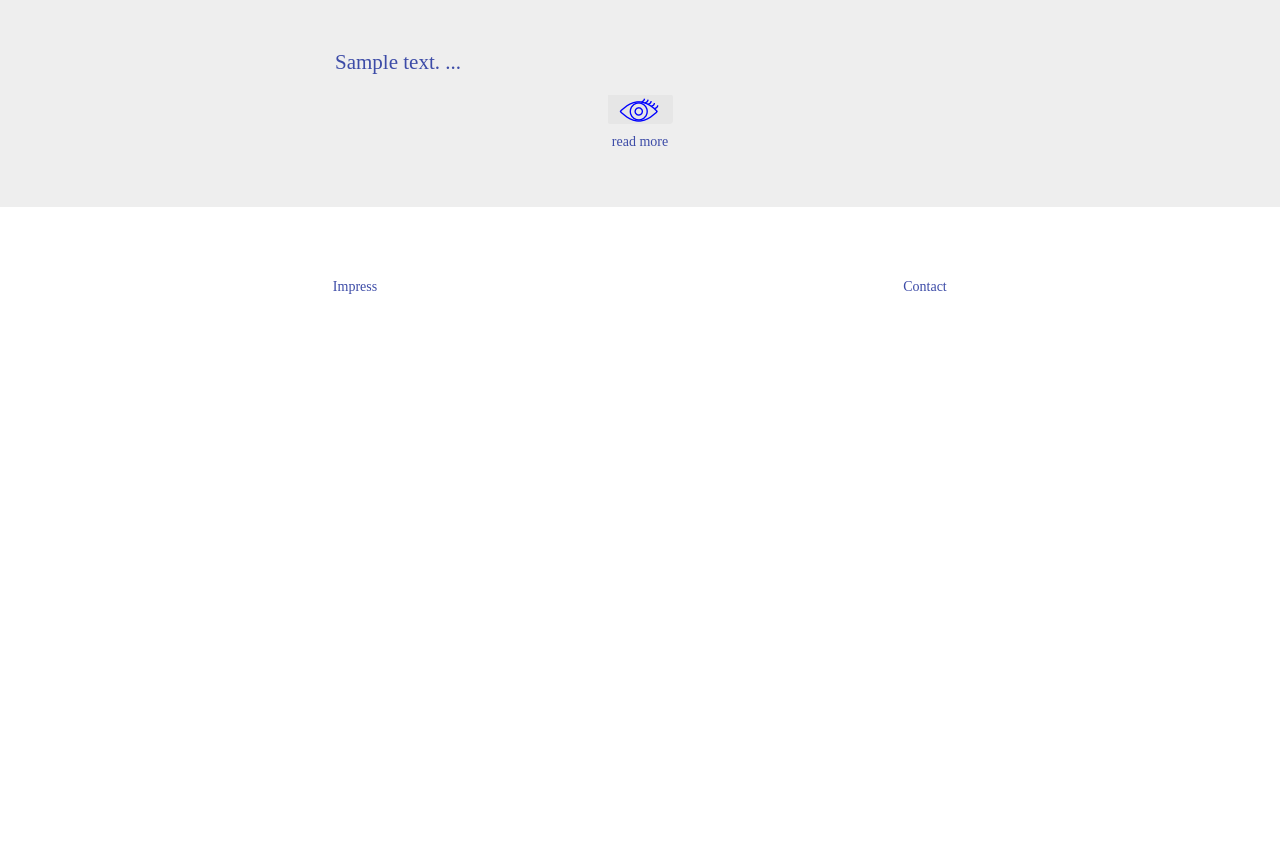
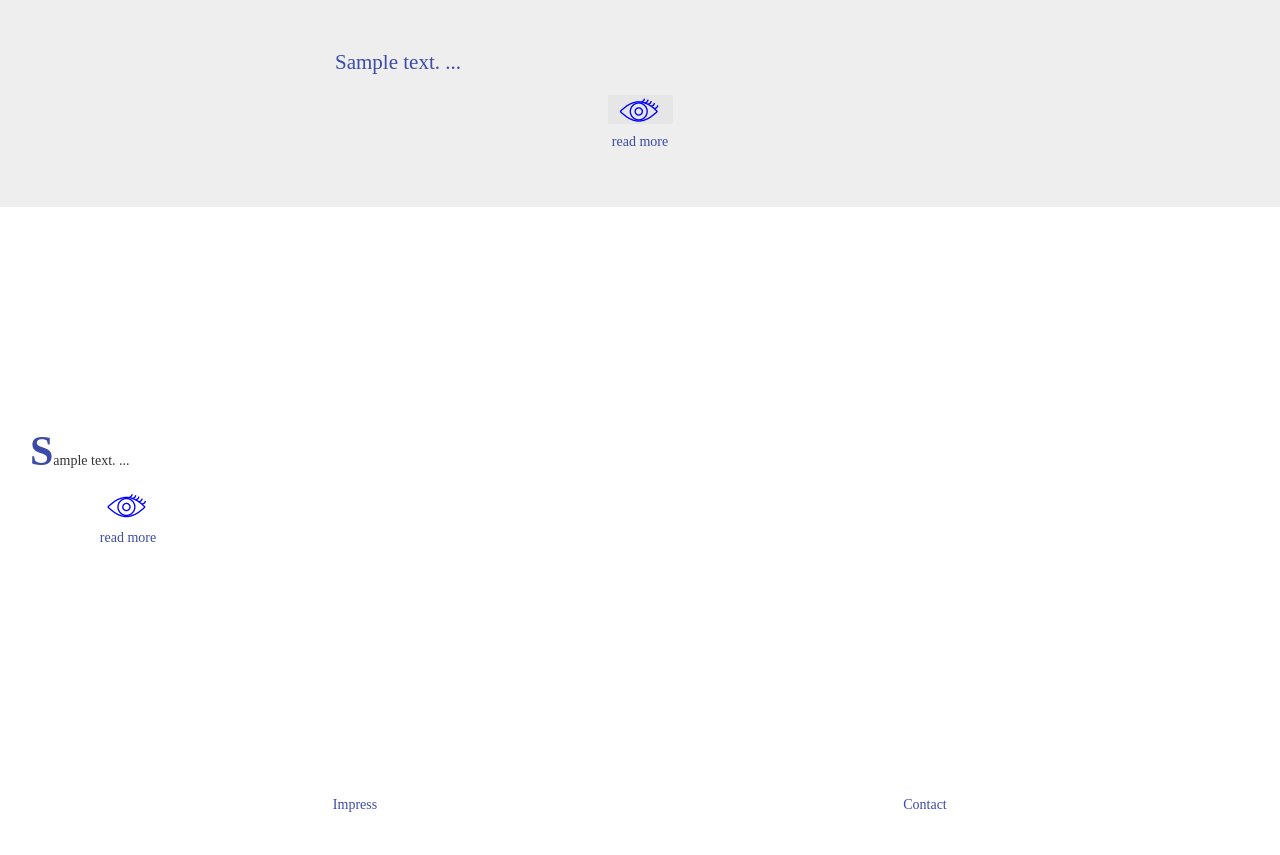
Before and after one commit to catasaw/odisseia, a Django app: template magazine/templates/magazine/homepage.html in a window 1280 px wide. Shown: the part 202-1057 px from the top of the page. Before the commit the page ends 496 px from the top, so only its background shows below. Run offline with Django 3.2, Linux system fonts and the light colour scheme; the template is opened without the code that fills it: values that come from a table or form of the project are taken from there, others are empty; tables that the repository leaves empty hold one stand-in row (values such as "Sample post"); some libraries are stand-ins or nearby versions.

Commit message:
Add opinions in 5 columns in homepage.

```diff
--- a/assets/css/layout.css
+++ b/assets/css/layout.css
@@ -112,6 +112,39 @@ body > footer {
   padding: 15px;
   margin: 0 auto;
 }
+/* 5 columns */
+.col-xs-15,
+.col-sm-15,
+.col-md-15,
+.col-lg-15 {
+    position: relative;
+    min-height: 1px;
+    padding-right: 30px;
+    padding-left: 30px;
+}
+
+.col-xs-15 {
+    width: 20%;
+    float: left;
+}
+@media (min-width: 768px) {
+.col-sm-15 {
+        width: 20%;
+        float: left;
+    }
+}
+@media (min-width: 992px) {
+    .col-md-15 {
+        width: 20%;
+        float: left;
+    }
+}
+@media (min-width: 1200px) {
+    .col-lg-15 {
+        width: 20%;
+        float: left;
+    }
+}
 
 /*Sprite for homepage */
 .sprite { background: url('../img/sprites/homepage.png') no-repeat top left;  }
--- a/magazine/templates/magazine/homepage.html
+++ b/magazine/templates/magazine/homepage.html
@@ -5,7 +5,7 @@
     <div class="row">
         <div class="col-md-6 col-md-offset-3">
         {% comment "truncate string to display article preview" %}{% endcomment %}
-        <p> {{ issue.article_set.all.0.content|truncatewords:500 }} ... </p>
+        <p> {{ issue.article_set.all.0.content|truncatewords:100 }} ... </p>
         </div>
     </div>
     <div class="read-more">
@@ -14,4 +14,17 @@
     </div>
 </div>
 
+<div id="opinions" class="container-fluid">
+    {% for  opinion in issue.opinion_set.all %}
+    	<div class="col-md-15 col-sm-3">
+        <p class="home-page">{{opinion.content|truncatewords:100 }} ...</p>
+        <div class="read-more">
+        <button type="button" class="btn sprite readMore" data-toggle="modal" data-target="#opinionModal"></button>
+        <h5>read more</h5>
+        </div>
+    </div>
+    {% endfor %}
+
+</div>
+
 {% endblock %}
```
Also changed, not shown: magazine/homepageview.py (added, +11 -0 lines).
